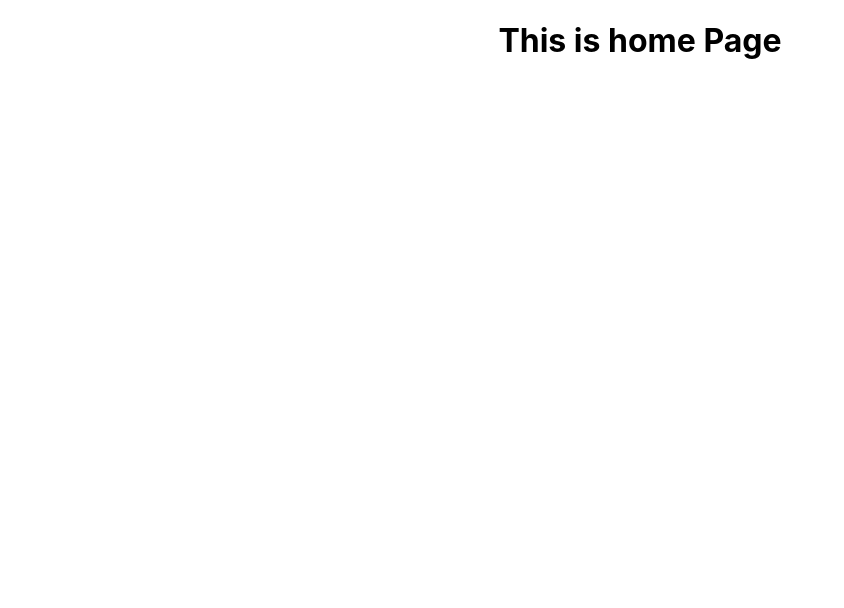
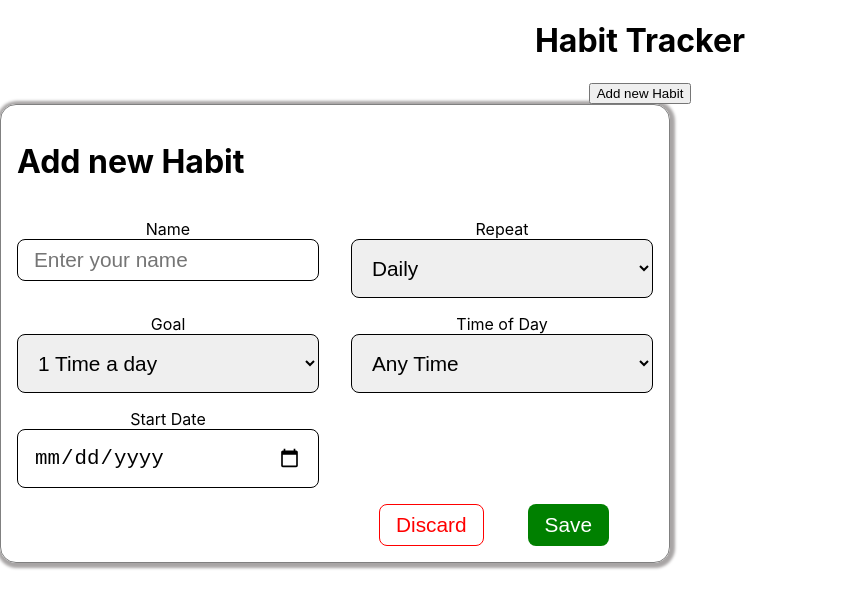
Before and after one commit to WadadParker/mcr2-habit-tracker, a React (Create React App) app: page / in a window 1280 px wide. Shown: the top 608 px of the page, without its empty margins (0-844 px from the left). Built offline with nearby package versions, Linux system fonts and the light colour scheme.

Commit message:
feat: habit form

```diff
--- /dev/null
+++ b/src/components/habitForm/HabitForm.jsx
@@ -0,0 +1,55 @@
+import "./habitForm.css";
+
+export const HabitForm=()=>
+{
+    return (
+        <div className="habit-container">
+            <h1>Add new Habit</h1>
+
+            <div>
+                <label htmlFor="name">Name</label>
+                <input placeholder="Enter your name" id="name"></input>
+            </div>
+
+            <div>
+            <label htmlFor="repeat">Repeat</label>
+            <select id="repeat">
+                <option>Daily</option>
+                <option>Alternate Days</option>
+                <option>Twice a week</option>
+                <option>Weekly</option>
+            </select>
+            </div>
+
+            <div>
+            <label htmlFor="goal">Goal</label>
+            <select id="goal">
+                <option>1 Time a day</option>
+                <option>2 Times daily</option>
+                <option>3 Times daily</option>
+            </select>
+            </div>
+
+            <div>
+            <label htmlFor="time">Time of Day</label>
+            <select id="time">
+                <option>Any Time</option>
+                <option>Morning</option>
+                <option>Afternoon</option>
+                <option>Evening</option>
+                <option>Night</option>
+            </select>
+            </div>
+
+            <div>
+            <label htmlFor="date">Start Date</label>
+            <input type="date" id="date"></input>
+            </div>
+
+            <footer>
+            <button className="discard">Discard</button>
+            <button className="save">Save</button>
+            </footer>
+        </div>
+    )
+}
--- /dev/null
+++ b/src/components/habitForm/habitForm.css
@@ -0,0 +1,54 @@
+.habit-container {
+    display: grid;
+    grid-template-columns: 1fr 1fr;
+    width: fit-content;
+    padding: 1rem;
+    gap:1rem 2rem;
+    border: 1px solid gray;
+    border-radius: 1rem;
+    box-shadow: 1px 1px 3px 4px rgb(168, 165, 165);
+}
+.habit-container h1 {
+    grid-column: 1 / 3;
+    justify-self: start;
+}
+.habit-container div {
+    display:flex;
+    flex-direction: column;
+}
+#name {
+    padding: 0.5rem 1rem;
+    border-radius: 0.5rem;
+    border: 1px solid black;
+    font-size: 1.3rem;
+}
+#repeat, #goal, #time, #date {
+    padding:1rem ;
+    border-radius: 0.5rem;
+    border: 1px solid black;
+    font-size: 1.3rem;
+}
+.habit-container footer {
+    grid-column-start: 2;
+    grid-row-start: 5;
+    display: flex;
+    justify-content: space-evenly;
+}
+.discard {
+    color: red;
+    background-color: white;
+    border: 1px solid red;
+    border-radius: 0.5rem;
+    padding:0.5rem 1rem;
+    font-size: 1.3rem;
+
+}
+.save {
+    color: white;
+    background-color: green;
+    border: 1px solid transparent;
+    border-radius: 0.5rem;
+    padding: 0.5rem 1rem;
+    font-size: 1.3rem;
+    margin:0 1rem;
+}
--- a/src/pages/home/Home.jsx
+++ b/src/pages/home/Home.jsx
@@ -1,10 +1,14 @@
 import "./home.css";
+
+import { HabitForm } from "../../components/habitForm/HabitForm";
 
 export const Home=()=>
 {
     return (
         <div>
-            <h1>This is home Page</h1>
+            <h1>Habit Tracker</h1>
+            <button>Add new Habit</button>
+            <HabitForm />
         </div>
     )
 }
```
